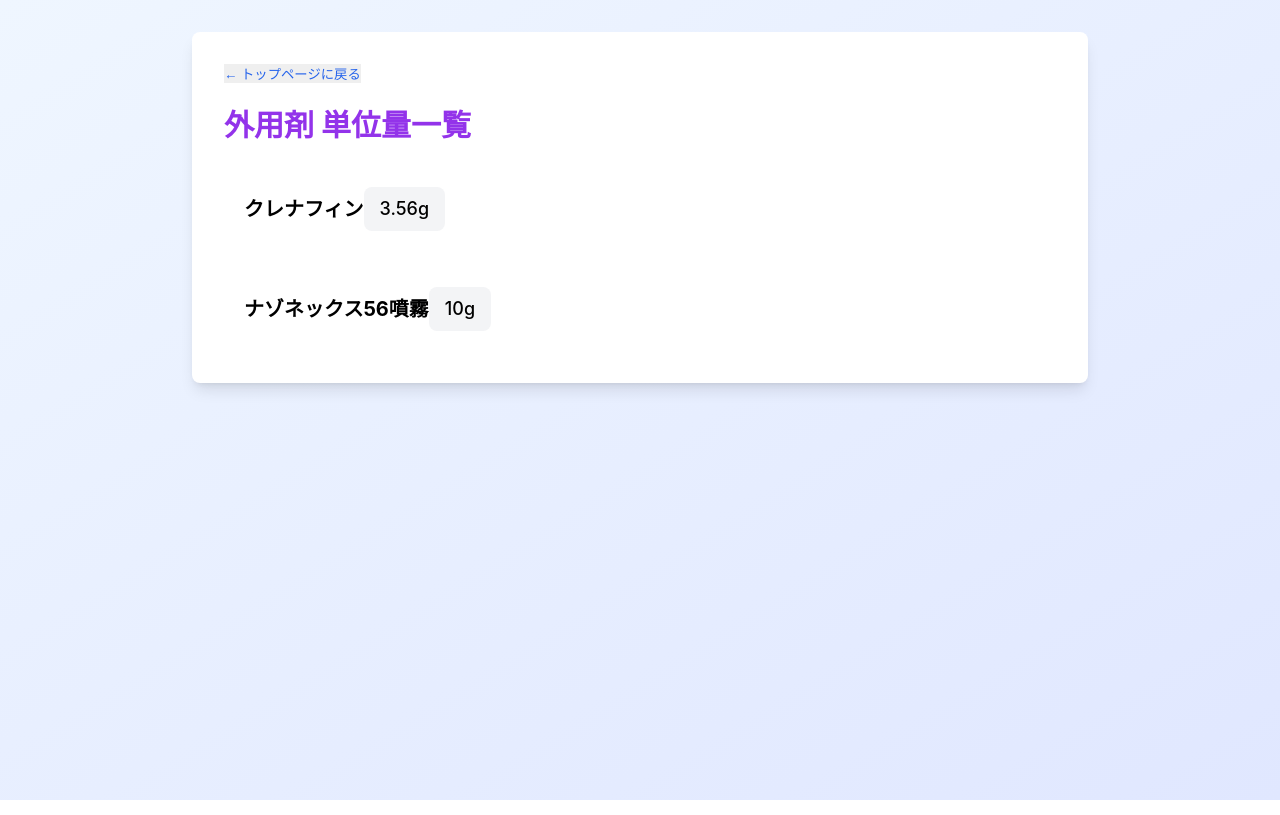
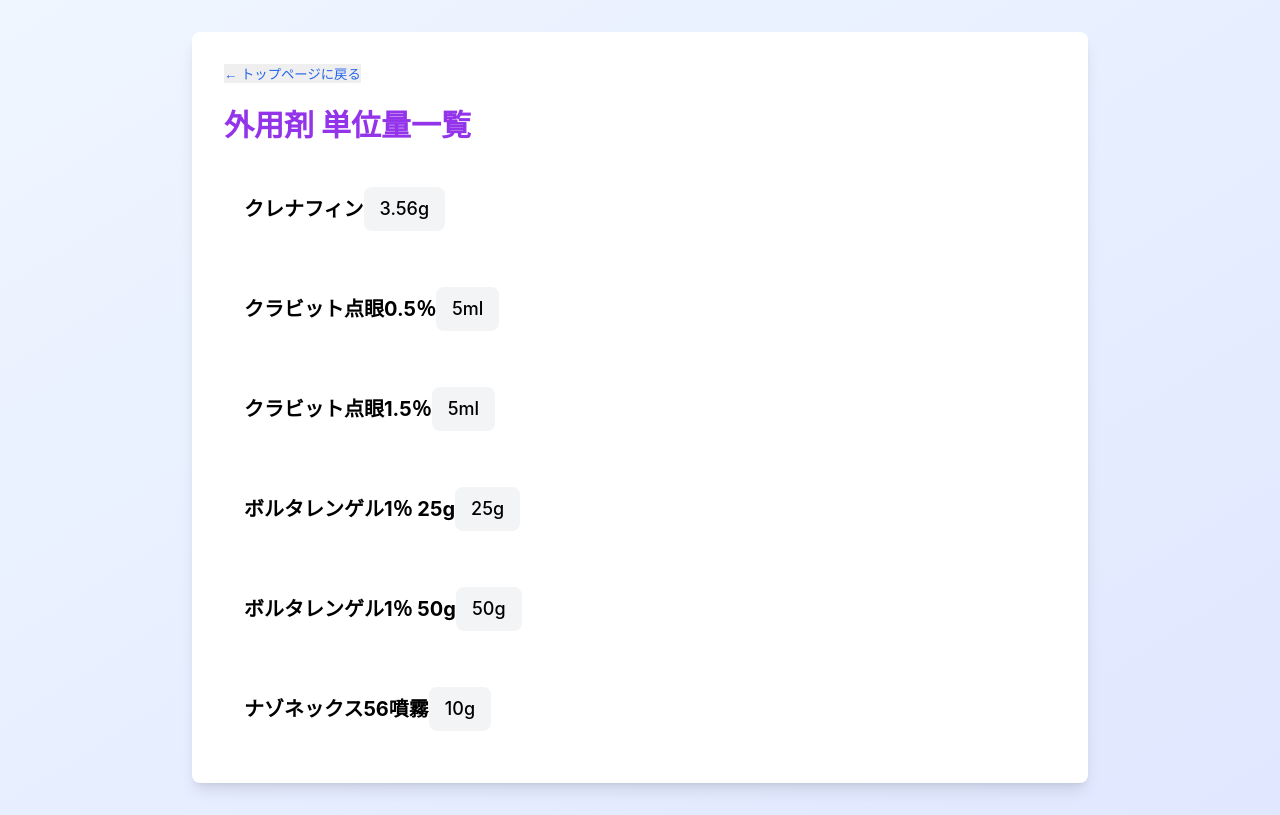
Before and after one commit to makizo/crmed, a React (Vite) app: page /extmedvalue in a window 1280 px wide. Built offline with nearby package versions, Linux system fonts and the light colour scheme.

Commit message:
extMedValue: add new items

```diff
--- a/src/data/extMedValue.js
+++ b/src/data/extMedValue.js
@@ -5,6 +5,26 @@
     yomi: 'kurenafin'
   },
   {
+    medName: 'クラビット点眼0.5％',
+    contentValue: '5ml',
+    yomi: 'kurabitto'
+  },
+  {
+    medName: 'クラビット点眼1.5％',
+    contentValue: '5ml',
+    yomi: 'kurabitto'
+  },
+  {
+    medName: 'ボルタレンゲル1％ 25g',
+    contentValue: '25g',
+    yomi: 'borutaren'
+  },
+  {
+    medName: 'ボルタレンゲル1％ 50g',
+    contentValue: '50g',
+    yomi: 'borutaren'
+  },
+  {
     medName: 'ナゾネックス56噴霧',
     contentValue: '10g',
     yomi: 'nazonekkusu'
```
